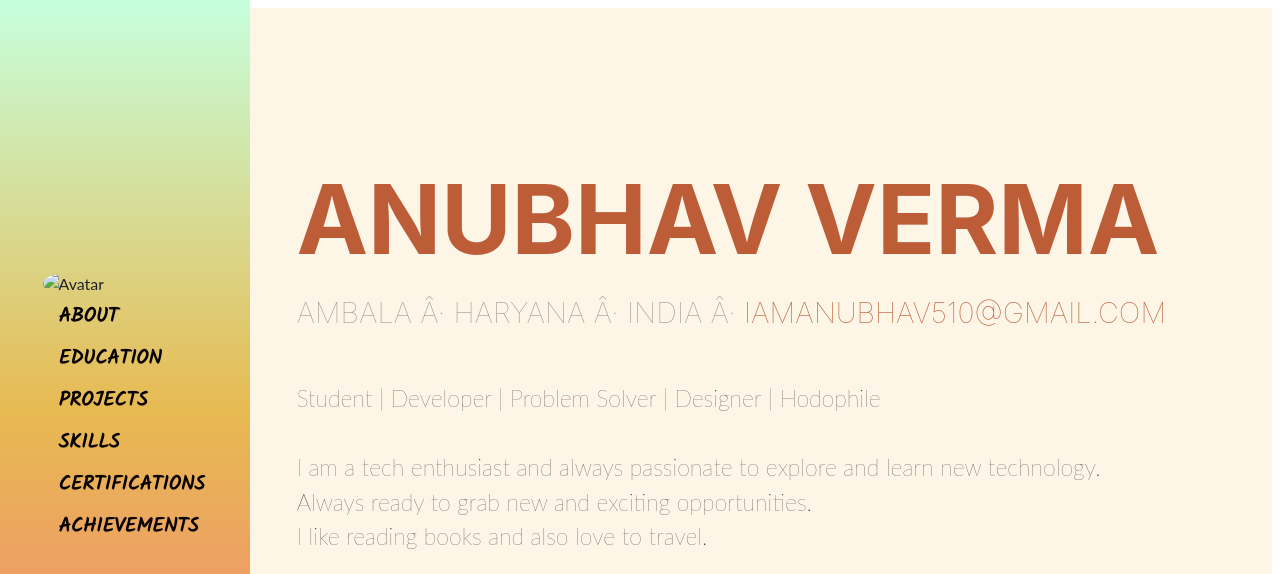
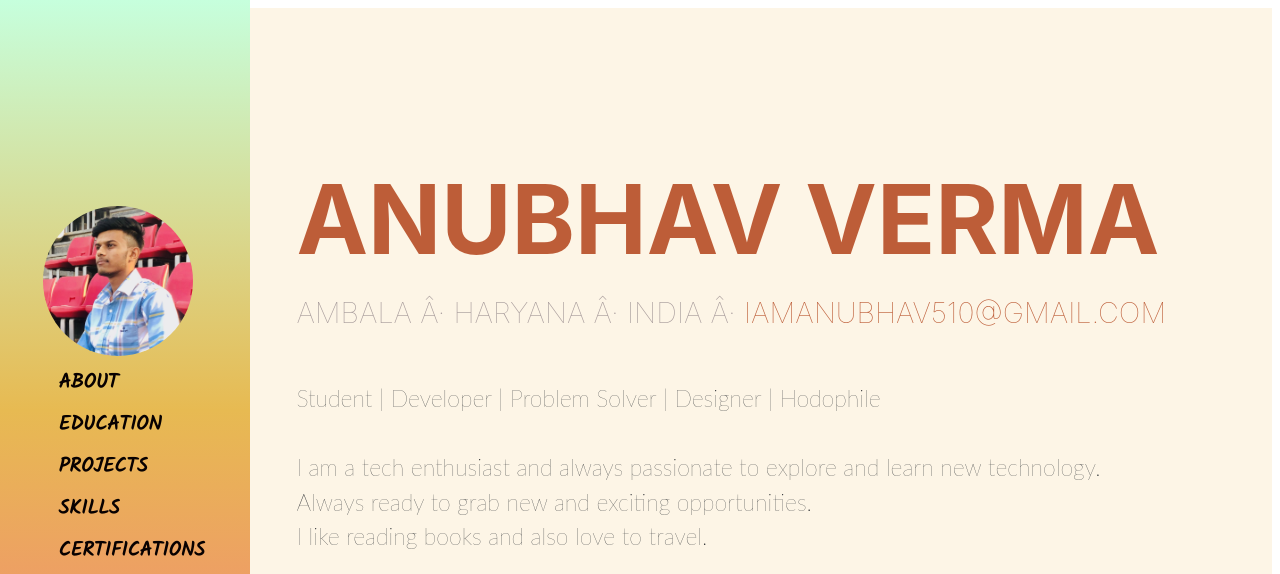
Before and after one commit to iam-anubhav/My-Website, a plain HTML site: page index.html in a window 1280 px wide. Shown: the top 574 px of the page. Drawn offline with Linux system fonts and the light colour scheme; a web font is replaced by a local one.

Commit message:
Update index.html

```diff
--- a/index.html
+++ b/index.html
@@ -36,7 +36,7 @@
 
         <div class="sideNav">
             <div class="nav-center">
-                <img src="assets/img/profile_pic.jpg" alt="Avatar">
+                <img src="img/profile_pic.jpg" alt="Avatar">
                 <a href="#about"><b>ABOUT</b></a>
                 <a href="#education"><b>EDUCATION</b></a>
                 <a href="#projects"><b>PROJECTS</b></a>
```
